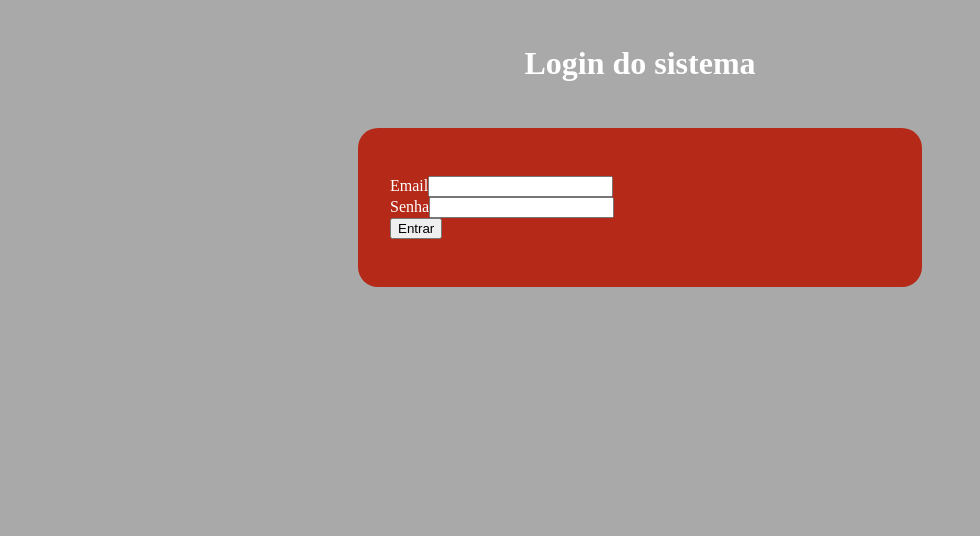
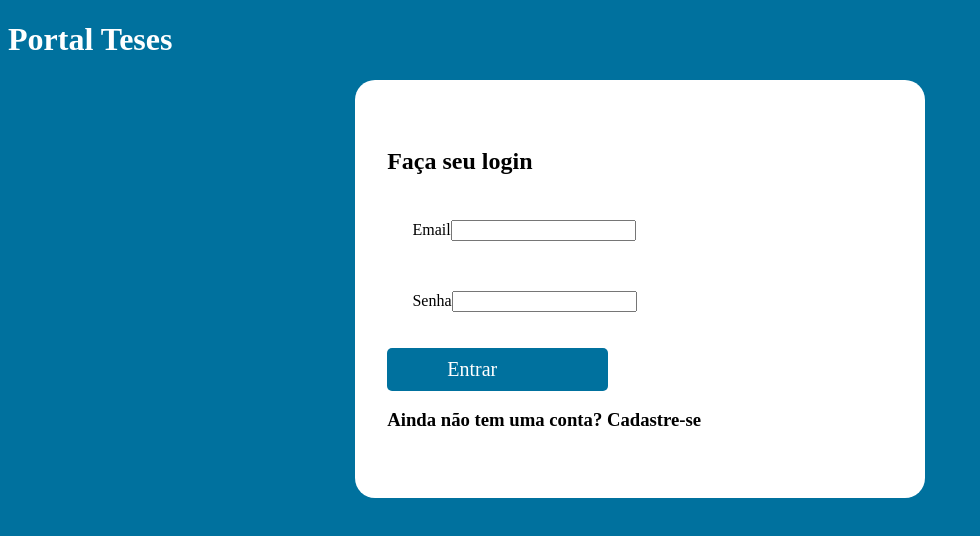
Before and after one commit to mdsreq-fga-unb/2022.2-RevistaTeses, a React (Create React App) app in the folder frontend/: page / in a window 1280 px wide. Shown: the top 536 px of the page, without its empty margins (0-980 px from the left). Built offline with nearby package versions, Linux system fonts and the light colour scheme.

Commit message:
Fazendo front login

```diff
--- /dev/null
+++ b/frontend/src/components/button-entrar-style.css
@@ -0,0 +1,12 @@
+.button{
+    background-color: #00719E;
+    color: #FFFFFF;
+    align-items: center;
+    justify-content: center;
+    width: 20%;
+    font-size: 20px;
+    padding: 10px 60px;
+    border-radius: 5px;
+    margin: 10px 0px;
+    cursor: pointer;
+}
--- /dev/null
+++ b/frontend/src/components/button-entrar.js
@@ -0,0 +1,10 @@
+import '../components/button-entrar-style.css'
+import React from 'react'
+
+class ButtonEntrar extends React.Component {
+    render() {
+      return <div className='button'>Entrar</div>;
+    }
+  }
+
+  export default ButtonEntrar
--- a/frontend/src/pages/login/index.js
+++ b/frontend/src/pages/login/index.js
@@ -1,13 +1,15 @@
 import React from 'react'
 import '../login/styles.css'
+import ButtonEntrar from '../../components/button-entrar.js'
 
 const Login = () => {
   return (
     <div id="login">
-        <header> <h1 className='title'>Login do sistema</h1></header>
+        <h1 className='title'>Portal Teses</h1>
         <div>
-        <body>
-            <div className='container'>
+        <background/>
+        <div className='container'>
+            <h2 className='subtitle'>Faça seu login</h2>
                 <form>
                 <div className='field'>
                     <label htmlFor='email'>Email</label>
@@ -17,12 +19,10 @@ const Login = () => {
                     <label htmlFor='password'>Senha</label>
                     <input type="password" name='password' id='password'/>
                 </div>
-                <div className='actions'>
-                    <button type='submit'>Entrar</button>
-                </div>
                 </form>
+            <ButtonEntrar/>
+            <h3 className='subtitle'>Ainda não tem uma conta? Cadastre-se</h3>
             </div>
-        </body>
         </div>
     </div>
   )
--- a/frontend/src/pages/login/styles.css
+++ b/frontend/src/pages/login/styles.css
@@ -1,23 +1,45 @@
 body{
-    background-color: darkgray;
+    background-color: #00719E;
     padding: auto;
+    /* opacity: 0.5; */
     width: auto;
     height: auto;
     margin-top: 100 px;
+    align-items: center;
 }
-header {
-    color: rgb(255, 255, 255);
-    background-color: darkgray;
-    padding: 1rem;
-    text-align: center;
-  }
 
 .container {
-    background-color: rgb(180, 41, 23);
+    background-color: #FFFFFF;
     margin: auto;
-    color: rgb(255, 255, 255);
-    width: 500px;
+    color: #FFFFFF;
+    align-items: center;
+    width: 40%;
+    height: 50%;
     overflow: auto;
     padding: 3rem 2rem;
     border-radius: 20px;
+    justify-content: center;
   }
+
+.subtitle {
+  color: #000000;
+  padding: auto;
+  position: center;
+}
+
+.title {
+  color: #FFFFFF;
+  padding: auto;
+  position: center;
+}
+
+.field {
+  color: #000000;
+  padding: 5%;
+  position: center;
+}
+
+.label {
+  color: #000000;
+  padding: 5%;
+}
```
Also changed, not shown: frontend/src/images/logo.png (added).
